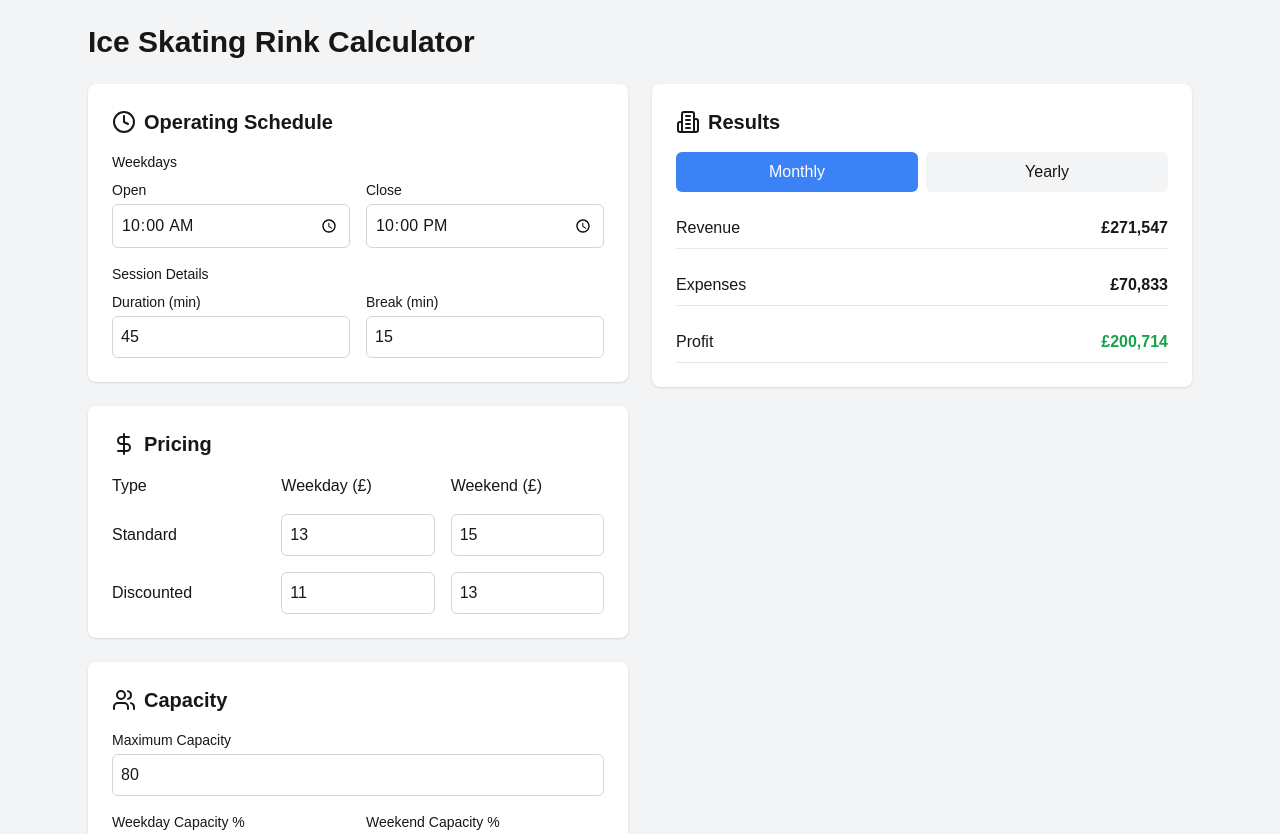
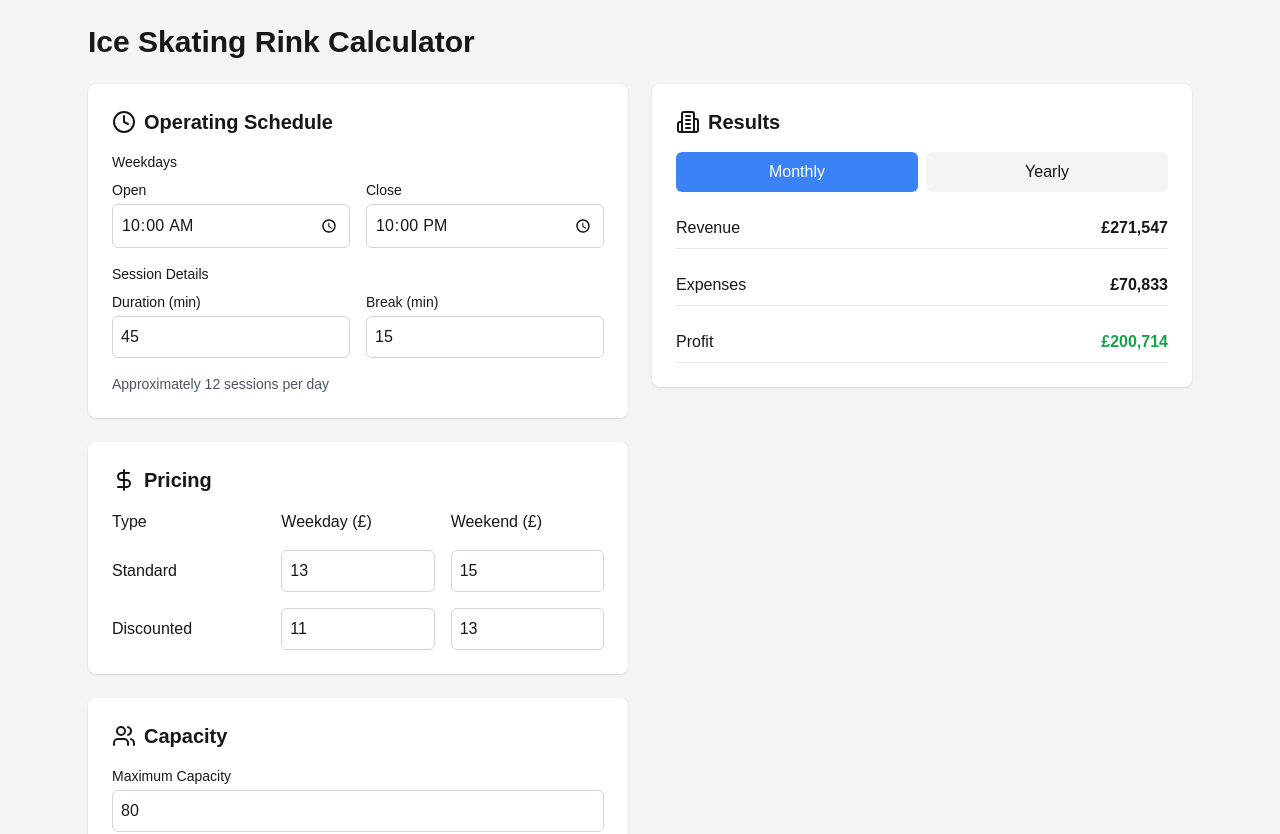
Before and after one commit to trkaplan/profitmeter-web, a Next.js app: page / in a window 1280 px wide. Shown: the top 834 px of the page. Built offline with nearby package versions, Linux system fonts and the light colour scheme.

Commit message:
display # of sessions

```diff
--- a/pages/index.tsx
+++ b/pages/index.tsx
@@ -36,6 +36,23 @@ const CalculatorForm = () => {
   })
 
   const [activeTab, setActiveTab] = useState('monthly')
+
+  const calculateSessionsPerDay = (startTime: string, endTime: string, sessionDuration: number, breakDuration: number) => {
+    const [startHour, startMinute] = startTime.split(':').map(Number)
+    const [endHour, endMinute] = endTime.split(':').map(Number)
+
+    const totalMinutes = (endHour - startHour) * 60 + (endMinute - startMinute)
+    const sessionTotalDuration = sessionDuration + breakDuration
+
+    return Math.floor(totalMinutes / sessionTotalDuration)
+  }
+
+  const weekdaySessions = calculateSessionsPerDay(
+    formData.operating_schedule.weekday.start_time,
+    formData.operating_schedule.weekday.end_time,
+    formData.operating_schedule.weekday.session_duration,
+    formData.operating_schedule.weekday.break_duration
+  )
 
   return (
     <div className="max-w-6xl mx-auto p-6">
@@ -93,6 +110,9 @@ const CalculatorForm = () => {
                       className="mt-1 w-full rounded-md border border-gray-300 p-2"
                     />
                   </div>
+                </div>
+                <div className="mt-4 text-sm text-gray-600">
+                  Approximately {weekdaySessions} sessions per day
                 </div>
               </div>
             </div>
```
